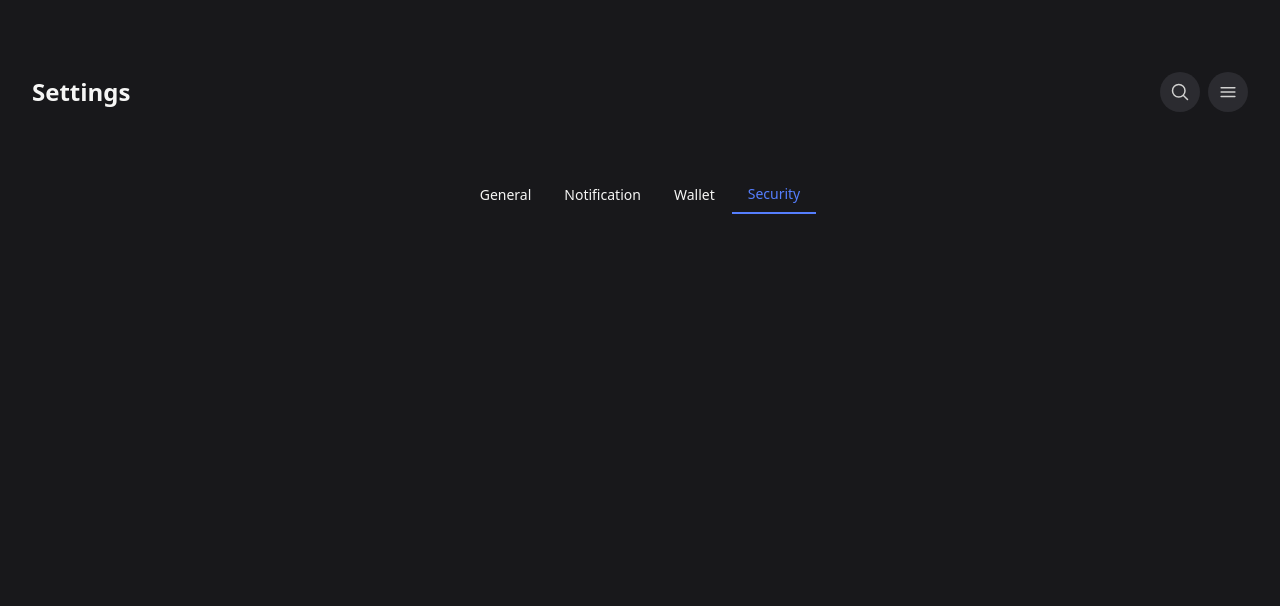
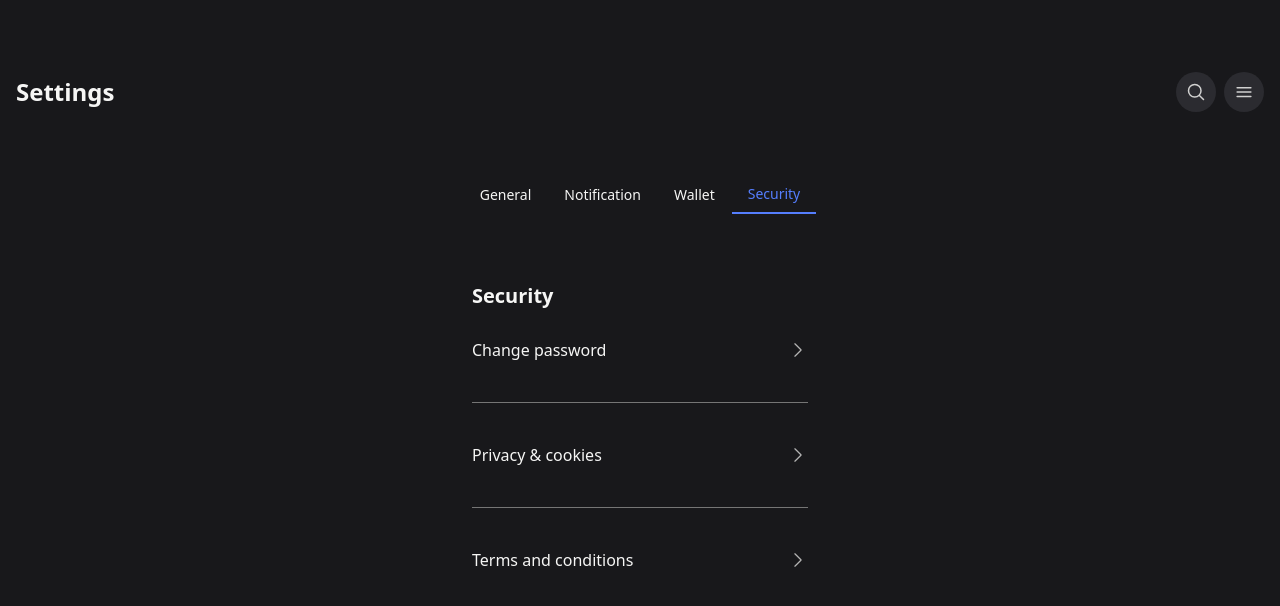
Before and after one commit to Stijn-Houwelijckx/obsense-dashboard-leen, a React (Vite) app: page /settings in a window 1280 px wide. Both pictures are taken after a click on the button "Security". Shown: the top 606 px of the page. Built offline with nearby package versions, Linux system fonts and the light colour scheme; the HTML template or start-up script is replaced by a standard one.

Commit message:
feat: security page

```diff
--- a/src/components/InputField.tsx
+++ b/src/components/InputField.tsx
@@ -3,6 +3,7 @@ interface InputFieldProps {
   placeholder?: string;
   className?: string;
   textarea?: boolean;
+  type?: string;
 }
 
 const InputField = ({
--- a/src/pages/Settings.tsx
+++ b/src/pages/Settings.tsx
@@ -2,15 +2,96 @@ import React, { useState } from "react";
 import profilePic from "assets/img/profilepic.png";
 import InputField from "components/InputField";
 import searchIcon from "../assets/img/search.svg";
+import backIcon from "../assets/img/back.svg";
+
+import arrowIcon from "../assets/img/arrow.svg";
+
 import Navigation from "components/Navigation";
 
 const tabs = ["General", "Notification", "Wallet", "Security"];
 
 const Settings = () => {
   const [activeTab, setActiveTab] = useState("General");
+  const [securityPage, setSecurityPage] = useState("main"); // 'main' | 'privacy' | 'terms' | 'password'
 
+  const handleBack = () => setSecurityPage("main");
+
+  const renderSecuritySubPage = () => (
+    <div className="w-full flex justify-center pt-6">
+      <div className="w-[400px] bg-secondary-800 p-6 rounded-[16px] text-white flex flex-col gap-6">
+        <button
+          onClick={handleBack}
+          className="w-10 h-10 rounded-full bg-secondary-800 flex items-center justify-center border border-neutral-500"
+        >
+          <img src={backIcon} alt="Back" className="w-4 h-4" />
+        </button>
+
+        {securityPage === "privacy" && (
+          <>
+            <h2 className="text-xl font-semibold">Privacy & cookies</h2>
+            <p className="text-sm text-neutral-300">
+              Lorem ipsum dolor sit amet, consectetur adipiscing elit. Duis ut
+              libero vitae nulla viverra placerat. Cras at diam sit amet purus
+              pharetra tempor.
+            </p>
+            <p className="text-sm text-neutral-300">
+              Lorem ipsum dolor sit amet, consectetur adipiscing elit. Aliquam
+              erat volutpat. Pellentesque vehicula tortor at velit ullamcorper,
+              et porta felis porttitor.
+            </p>
+          </>
+        )}
+
+        {securityPage === "terms" && (
+          <>
+            <h2 className="text-xl font-semibold">Terms and conditions</h2>
+            <p className="text-sm text-neutral-300">
+              Lorem ipsum dolor sit amet, consectetur adipiscing elit. Duis ut
+              libero vitae nulla viverra placerat. Cras at diam sit amet purus
+              pharetra tempor.
+            </p>
+            <p className="text-sm text-neutral-300">
+              Lorem ipsum dolor sit amet, consectetur adipiscing elit. Aliquam
+              erat volutpat. Pellentesque vehicula tortor at velit ullamcorper,
+              et porta felis porttitor.
+            </p>
+          </>
+        )}
+
+        {securityPage === "password" && (
+          <>
+            <h2 className="text-xl font-semibold">Change Password</h2>
+            <InputField
+              label="Current password"
+              placeholder="Current password"
+              type="password"
+              className="w-full h-[48px] bg-secondary-700 border border-neutral-100 rounded-lg px-3 text-sm text-white"
+            />
+            <InputField
+              label="New password"
+              placeholder="New password"
+              type="password"
+              className="w-full h-[48px] bg-secondary-700 border border-neutral-100 rounded-lg px-3 text-sm text-white"
+            />
+            <InputField
+              label="Retype new password"
+              placeholder="Retype new password"
+              type="password"
+              className="w-full h-[48px] bg-secondary-700 border border-neutral-100 rounded-lg px-3 text-sm text-white"
+            />
+            <button className="text-sm text-primary-400 text-left hover:underline">
+              Forgot password?
+            </button>
+            <button className="bg-primary-500 text-white px-4 py-2 rounded-lg w-full font-medium hover:opacity-90 transition">
+              Change password
+            </button>
+          </>
+        )}
+      </div>
+    </div>
+  );
   return (
-    <div className="min-h-screen bg-secondary-900 p-4 text-neutral-50 mt-14 ml-4 mr-4">
+    <div className="min-h-screen bg-secondary-900 text-neutral-50 px-4 pt-4 mt-14">
       <div className="flex items-center justify-between mb-10">
         <h1 className="text-2xl font-bold">Settings</h1>
         <div className="flex gap-2">
@@ -27,7 +108,10 @@ const Settings = () => {
           {tabs.map((tab) => (
             <button
               key={tab}
-              onClick={() => setActiveTab(tab)}
+              onClick={() => {
+                setActiveTab(tab);
+                setSecurityPage("main");
+              }}
               className={`px-4 py-2 text-sm font-medium transition ${
                 activeTab === tab
                   ? "text-primary-500 border-b-2 border-primary-500"
@@ -39,6 +123,46 @@ const Settings = () => {
           ))}
         </div>
 
+        {/* Sub-page rendering */}
+        {activeTab === "Security" && securityPage !== "main"
+          ? renderSecuritySubPage()
+          : activeTab === "Security" && (
+              <div className="w-full flex justify-center pt-6">
+                <div className="w-[400px] px-8 pt-5 pb-5 flex flex-col gap-5">
+                  <h2 className="text-xl font-semibold text-neutral-50 mb-2">
+                    Security
+                  </h2>
+
+                  <button
+                    className="flex justify-between items-center text-neutral-50 w-full"
+                    onClick={() => setSecurityPage("password")}
+                  >
+                    <span>Change password</span>
+                    <img src={arrowIcon} alt="Arrow" />
+                  </button>
+
+                  <div className="border-t border-[#757575] my-5" />
+
+                  <button
+                    className="flex justify-between items-center text-neutral-50 w-full"
+                    onClick={() => setSecurityPage("privacy")}
+                  >
+                    <span>Privacy & cookies</span>
+                    <img src={arrowIcon} alt="Arrow" />
+                  </button>
+
+                  <div className="border-t border-[#757575] my-5" />
+
+                  <button
+                    className="flex justify-between items-center text-neutral-50 w-full"
+                    onClick={() => setSecurityPage("terms")}
+                  >
+                    <span>Terms and conditions</span>
+                    <img src={arrowIcon} alt="Arrow" />
+                  </button>
+                </div>
+              </div>
+            )}
         {/* General Tab Content */}
         {activeTab === "General" && (
           <div className="w-full max-w-xl bg-secondary-800 rounded-xl p-6 flex flex-col gap-6">
```
Also changed, not shown: src/assets/img/arrow.svg (added), src/assets/img/back.svg (added).
